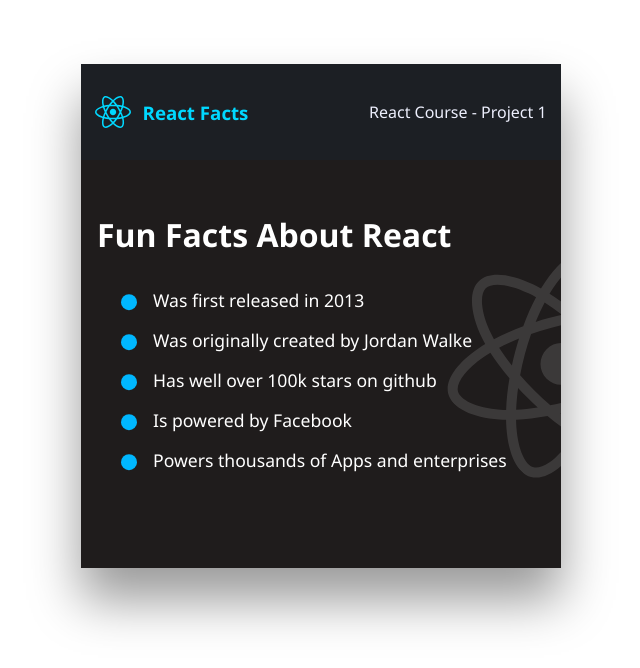
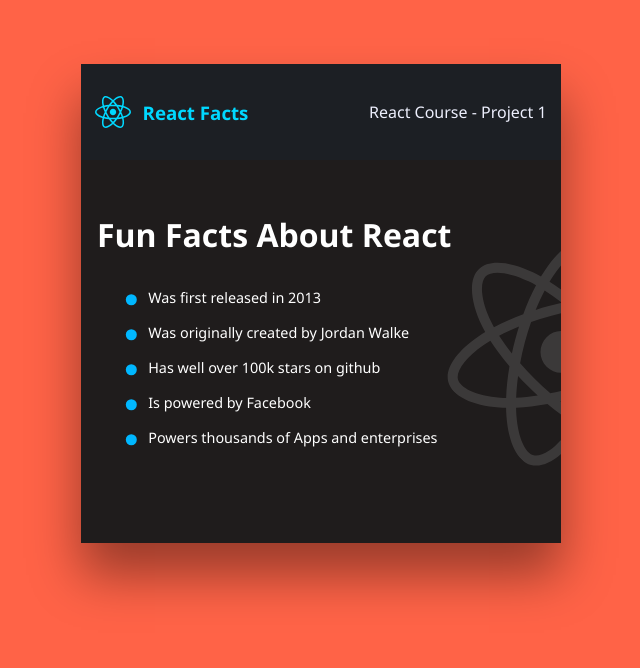
Before and after one commit to Chucks1093/scrimba-react, a React (Vite) app: page / in a window 1280 px wide. Shown: the top 668 px of the page, without its empty margins (319-959 px from the left). Built offline with nearby package versions, Linux system fonts and the light colour scheme.

Commit message:
complted react facts static project

```diff
--- a/index.html
+++ b/index.html
@@ -2,12 +2,12 @@
 <html lang="en">
   <head>
     <meta charset="UTF-8" />
-    <link rel="icon" type="image/svg+xml" href="/vite.svg" />
+    <link rel="icon" type="image/svg+xml" href="./src/assets/defense.svg" />
     <meta name="viewport" content="width=device-width, initial-scale=1.0" />
-    <title>Vite + React</title>
+    <title>React Projects</title>
   </head>
   <body>
     <div id="root"></div>
-    <script type="module" src="/src/main.jsx"></script>
+    <script type="module" src="/src/script.jsx"></script>
   </body>
 </html>
--- a/package.json
+++ b/package.json
@@ -11,6 +11,7 @@
   "dependencies": {
     "react": "^18.2.0",
     "react-dom": "^18.2.0",
+    "react-icons": "^4.7.1",
     "react-router-dom": "^6.4.4",
     "styled-components": "^5.3.6"
   },
--- a/src/staticPage/App/App.jsx
+++ b/src/react-facts/App/App.jsx
@@ -1,12 +1,13 @@
 import Header from "../Header/Header";
 import Main from "../Main/Main";
-import { StyledApp } from "./App.style";
+import { StyledApp, StyledBody } from "./App.style";
 
 
 function App(){
 
      return(
           <StyledApp>
+               <StyledBody />
                <Header />
                <Main />
           </StyledApp>
--- a/src/staticPage/App/App.style.jsx
+++ b/src/react-facts/App/App.style.jsx
@@ -1,10 +1,10 @@
 import styled from 'styled-components';
+import { createGlobalStyle } from "styled-components";
 
 const StyledApp = styled.div`
      width: 30rem;
      margin: 4rem auto 0rem;
      box-shadow: 0 2rem 3rem rgba(0,0,0,0.4);
-     /* background-color: #181a1e; */
 
      * {
           box-sizing: border-box;
@@ -13,5 +13,12 @@
      };
 
 
+
+
 `
-export { StyledApp }
+const StyledBody = createGlobalStyle`
+     body{
+          background-color: tomato;
+     }
+`
+export { StyledApp, StyledBody }
--- a/src/staticPage/Main/Main.style.jsx
+++ b/src/react-facts/Main/Main.style.jsx
@@ -22,8 +22,8 @@
           content: "";
           display: inline-block;
           background-color: #00b7ff;
-          height: 1rem;
-          width: 1rem;
+          height: .7rem;
+          width: .7rem;
           border-radius: 50%;
           transform: translate(-100%, 20%);
 
@@ -31,7 +31,7 @@
 
      & li {
           margin-bottom: 1rem;
-          font-size: 1.1rem;
+          font-size: .9rem;
           list-style-type: none;
      }
 
--- a/src/main.jsx
+++ b/src/script.jsx
@@ -1,7 +1,6 @@
 import React from 'react';
 import ReactDOM from 'react-dom/client';
-import App from "./staticPage/App/App";
-import styled from 'styled-components';
+import App from "./react-facts/App/App";
 
 
 ReactDOM.createRoot(document.getElementById('root')).render(<App />);
--- a/src/staticPage/App/style.css
+++ /dev/null
@@ -1,3 +0,0 @@
-li::before {
-
-}
```
Also changed, not shown: src/assets/defense.svg (added), src/react-facts/Header/Header.jsx (renamed from src/staticPage/Header/Header.jsx), src/react-facts/Header/Header.style.jsx (renamed from src/staticPage/Header/Header.style.jsx), src/react-facts/Main/Main.jsx (renamed from src/staticPage/Main/Main.jsx), 1 other file (tests, documents, lock files or other folders).
